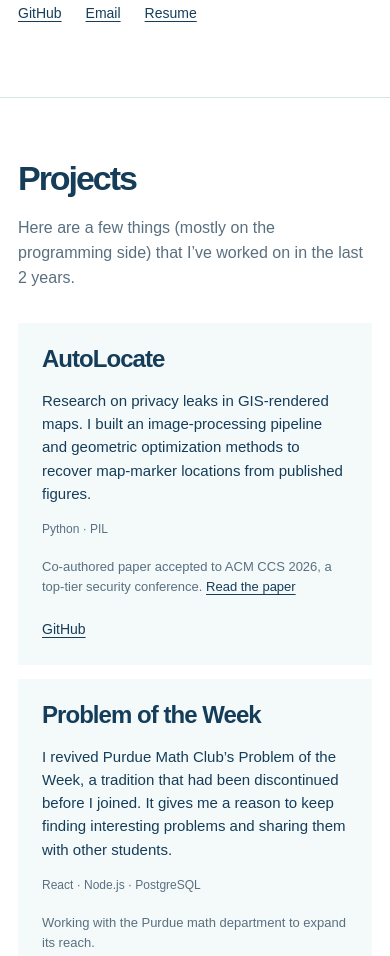
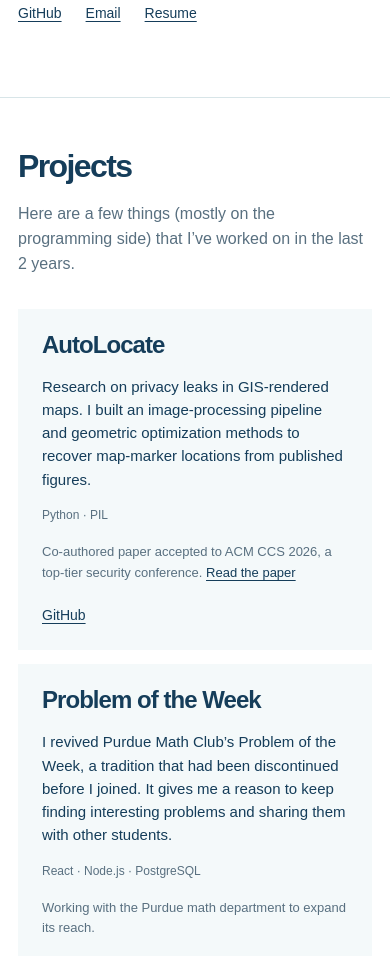
Before and after one commit to PuddlesPenguin/Personal-Website, a plain HTML site: page index.html in a window 390 px wide. Shown: the part 649-1605 px from the top of the page. Drawn offline with Linux system fonts and the light colour scheme; a web font is replaced by a local one.

Commit message:
Improve responsive vertical layout

```diff
--- a/index.html
+++ b/index.html
@@ -5,6 +5,7 @@
     <meta name="viewport" content="width=device-width, initial-scale=1" />
     <meta name="description" content="Tanishq Pauskar — math, computer science, and hard problems." />
     <title>Tanishq Pauskar — math & computer science</title>
+    <link rel="icon" href="Penguin.svg" type="image/svg+xml" />
     <link rel="preconnect" href="https://fonts.googleapis.com" />
     <link rel="preconnect" href="https://fonts.gstatic.com" crossorigin />
     <link href="https://fonts.googleapis.com/css2?family=ABeeZee&display=swap" rel="stylesheet" />
--- a/styles.css
+++ b/styles.css
@@ -45,8 +45,8 @@ img, svg { max-width: 100%; }
 .site-nav a { color: var(--muted); transition: color .15s ease; }
 .site-nav a:hover, .site-nav a:focus-visible, .site-nav a[aria-current="true"] { color: var(--ink); }
 
-.page-section { margin: 0 auto; max-width: var(--max); padding: 80px 24px; scroll-margin-top: 55px; }
-.hero { min-height: auto; padding-bottom: 96px; padding-top: 48px; }
+.page-section { margin: 0 auto; max-width: var(--max); padding: 56px 24px; scroll-margin-top: 55px; }
+.hero { min-height: auto; padding-bottom: 56px; padding-top: 48px; }
 .eyebrow, .card-topline {
   color: var(--muted);
   font-family: inherit;
@@ -63,10 +63,9 @@ h1 { color: var(--ink); font-size: clamp(28px, 4vw, 42px); font-weight: 600; let
 .text-link, .card-link, .contest-links a { color: var(--ink); font-size: 14px; font-weight: 400; text-decoration: underline; text-underline-offset: 3px; }
 
 .section-block { border-top: 1px solid var(--line); }
-.section-heading { align-items: start; column-gap: 80px; display: grid; grid-template-columns: minmax(0, 1fr) minmax(220px, 360px); margin-bottom: 48px; }
-.section-heading .eyebrow { grid-column: 1 / -1; }
-h2 { font-size: clamp(34px, 5vw, 48px); letter-spacing: -.06em; line-height: .95; margin-bottom: 0; }
-.section-lede { color: var(--muted); line-height: 1.55; margin-bottom: 0; }
+.section-heading { margin-bottom: 32px; }
+h2 { font-size: clamp(32px, 4vw, 40px); letter-spacing: -.05em; line-height: 1; margin-bottom: 0; }
+.section-lede { color: var(--muted); line-height: 1.55; margin: 18px 0 0; max-width: 720px; }
 .project-grid { display: grid; gap: 14px; grid-template-columns: repeat(2, minmax(0, 1fr)); }
 .project-card, .project-card-featured { background: var(--blue-pale); display: flex; flex-direction: column; min-height: 300px; padding: 24px; }
 .project-card h3 { font-size: 24px; letter-spacing: -.04em; line-height: 1; margin: 0 0 18px; }
@@ -76,8 +75,9 @@ h2 { font-size: clamp(34px, 5vw, 48px); letter-spacing: -.06em; line-height: .95
 .card-link { align-self: flex-start; margin-top: auto; }
 
 .math-section { padding-bottom: 140px; }
-.math-layout { display: grid; gap: 14px; grid-template-columns: 1.05fr .95fr; margin-bottom: 86px; }
+.math-layout { margin-bottom: 48px; }
 .awards-panel, .setting-panel { padding: 0; }
+.setting-panel { margin-top: 48px; }
 .accomplishment-text { margin-top: 20px; }
 .accomplishment-category { color: var(--ink); font-size: 14px; margin: 20px 0 6px; }
 .accomplishment-category:first-child { margin-top: 0; }
@@ -89,11 +89,11 @@ h2 { font-size: clamp(34px, 5vw, 48px); letter-spacing: -.06em; line-height: .95
 @media (max-width: 760px) {
   .site-header { padding: 12px 18px; }
   .site-nav { gap: 15px; }
-  .page-section { padding: 82px 18px; }
-  .hero { align-items: start; display: block; min-height: auto; padding-bottom: 100px; padding-top: 48px; }
+  .page-section { padding: 64px 18px; }
+  .hero { align-items: start; display: block; min-height: auto; padding-bottom: 72px; padding-top: 48px; }
   .intro { font-size: 17px; margin-top: 32px; }
-  .section-heading { display: block; margin-bottom: 32px; }
-  .section-lede { margin-top: 26px; max-width: 440px; }
+  .section-heading { margin-bottom: 32px; }
+  .section-lede { margin-top: 20px; max-width: 620px; }
   .project-grid, .math-layout { grid-template-columns: 1fr; }
   .project-card { min-height: 300px; }
   .awards-panel, .setting-panel { padding: 20px; }
@@ -101,18 +101,17 @@ h2 { font-size: clamp(34px, 5vw, 48px); letter-spacing: -.06em; line-height: .95
 }
 
 @media (max-width: 900px) {
-  .section-heading { display: block; }
-  .section-lede { margin-top: 22px; max-width: 620px; }
+  .section-lede { margin-top: 20px; max-width: 620px; }
   .project-grid, .math-layout { grid-template-columns: 1fr; }
   .project-card { min-height: 0; }
   .project-card h3 { margin-top: 0; }
-  .math-layout { gap: 44px; margin-bottom: 64px; }
+  .math-layout { gap: 44px; margin-bottom: 48px; }
 }
 
 @media (max-width: 500px) {
   .site-header { align-items: flex-start; flex-direction: column; gap: 9px; }
   .site-nav { gap: 18px; }
-  .page-section { padding-bottom: 64px; padding-top: 64px; }
+  .page-section { padding-bottom: 52px; padding-top: 52px; }
   .hero { padding-bottom: 72px; padding-top: 48px; }
   .math-section { padding-bottom: 76px; }
 }
```
